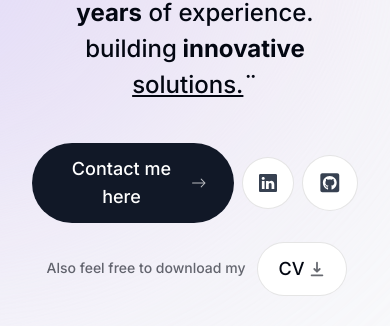
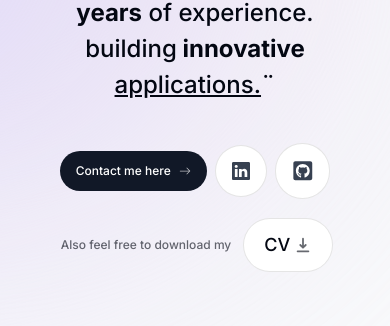
Before and after one commit to Krytan/portfolio, a Next.js app: page / in a window 390 px wide. Shown: the part 301-627 px from the top of the page. Built offline with nearby package versions, Linux system fonts and the light colour scheme; no server answers.

Commit message:
added smaller letters for mobile

```diff
--- a/components/intro.tsx
+++ b/components/intro.tsx
@@ -64,7 +64,7 @@ export default function Intro() {
         <span className="font-bold">¨Hey there👋I&apos;m Luan.</span> a Full-Stack Developer with {" "}
         <span className="font-bold">5 years</span> of experience. {" "} building
         <span className="font-bold"> innovative</span> {" "}
-        <span className="underline">solutions.</span>¨
+        <span className="underline">applications.</span>¨
 
       </motion.h1>
 
@@ -79,7 +79,7 @@ export default function Intro() {
 
 
         <motion.div
-  className="flex items-center justify-center gap-2" // Added a gap of 4 units for spacing
+  className="flex items-center justify-center gap-2 px-4 text-lg font-medium" // Added a gap of 4 units for spacing
   initial={{ opacity: 0, y: 100 }}
   animate={{ opacity: 1, y: 0 }}
   transition={{
@@ -89,7 +89,7 @@ export default function Intro() {
 
 <Link
           href="#contact"
-          className="group bg-gray-900 text-white px-7 py-3 flex items-center gap-2 rounded-full outline-none focus:scale-110 hover:scale-110 hover:bg-gray-950 active:scale-105 transition"
+          className="group bg-gray-900 text-white px-4 py-3 flex items-center gap-2 rounded-full outline-none focus:scale-110 hover:scale-110 hover:bg-gray-950 active:scale-105 transition text-xs sm:text-lg font-medium"
           onClick={() => {
             setActiveSection("Contact");
             setTimeOfLastClick(Date.now());
@@ -131,7 +131,7 @@ export default function Intro() {
         initial={{ opacity: 0, y: 100 }}
         animate={{ opacity: 1, y: 0 }}
       >
-        <span className="text-sm opacity-60">Also feel free to download my</span>
+        <span className="text-xs sm:text-sm opacity-60">Also feel free to download my</span>
 
       </motion.h1>
 
```
